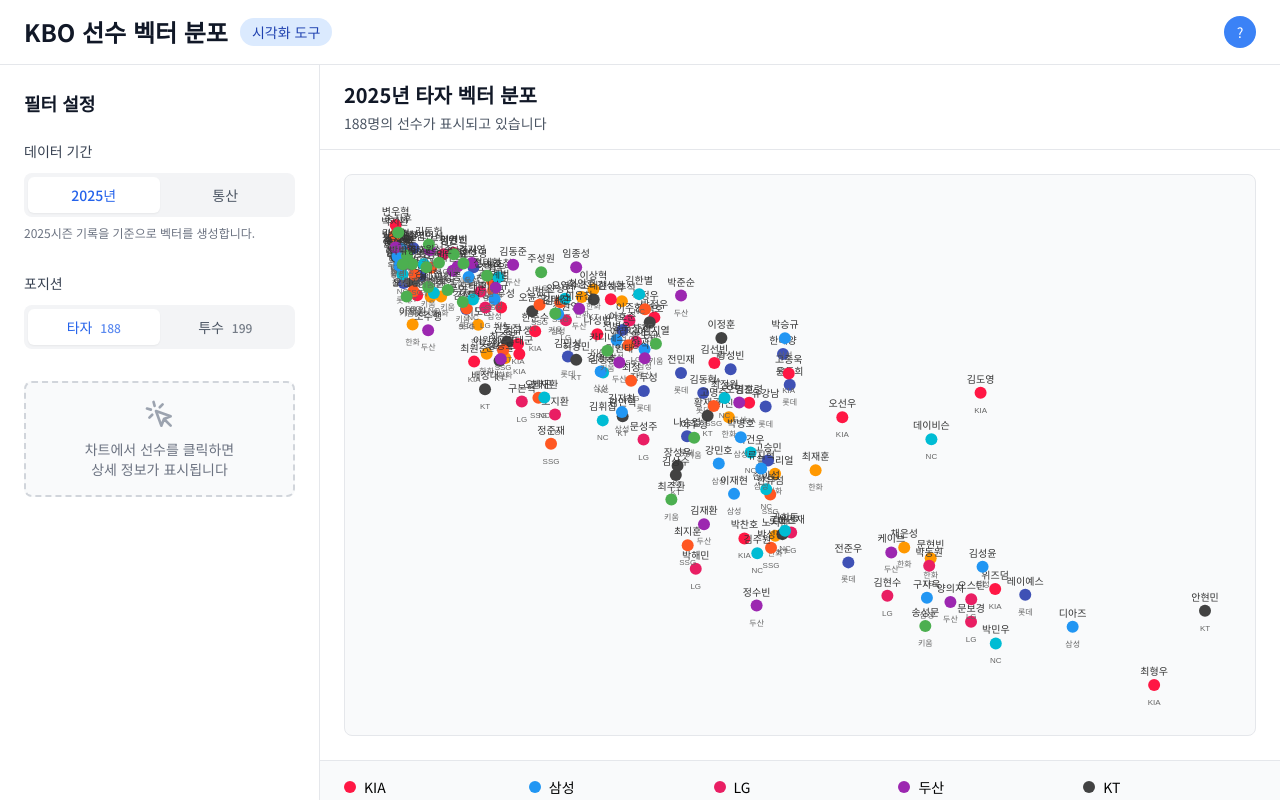
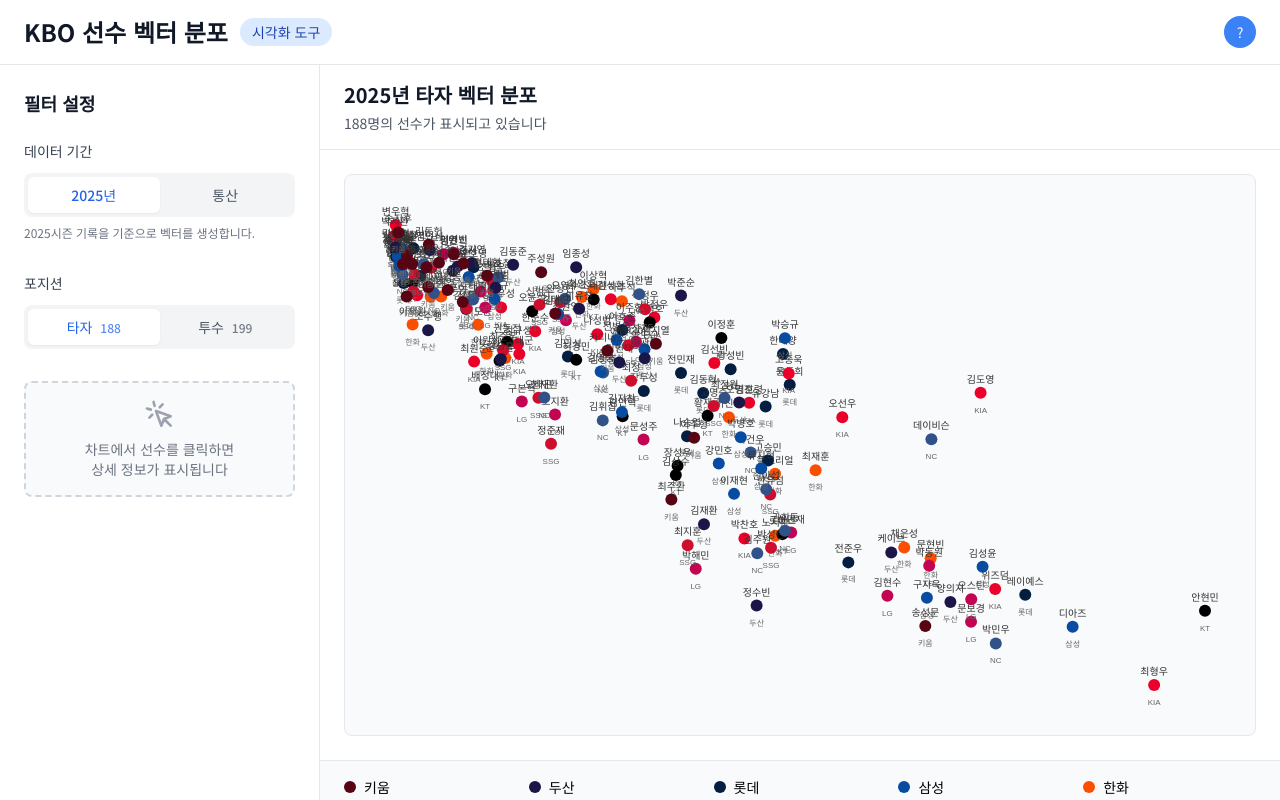
Before and after one commit to mattew8/KBOmantle, a SvelteKit app: page /visualize in a window 1280 px wide. Built offline with nearby package versions, Linux system fonts and the light colour scheme.

Commit message:
feat: team color codes

```diff
--- a/src/lib/components/GameComplete.svelte
+++ b/src/lib/components/GameComplete.svelte
@@ -2,6 +2,7 @@
   import { targetPlayer, dailyGameState, attemptCount } from '$lib/stores/game.js';
   import { getTimeUntilTomorrow } from '$lib/utils/daily.js';
   import { CONFIG, generateShareText } from '$lib/config.js';
+  import { getTeamColor } from '$lib/utils/teamColors.js';
   import { onMount, onDestroy } from 'svelte';
 
   let timeUntilTomorrow = getTimeUntilTomorrow();
@@ -136,7 +137,11 @@
           </div>
         </div>
         <h2 class="mb-1 text-xl font-semibold text-gray-900">{$targetPlayer.name}</h2>
-        <p class="mb-3 text-gray-600">{$targetPlayer.team}</p>
+        <div class="mb-3">
+          <span class="inline-block px-3 py-1 text-sm font-medium text-white rounded-md" style="background-color: {getTeamColor($targetPlayer.team)}">
+            {$targetPlayer.team}
+          </span>
+        </div>
 
         <!-- <div class="inline-flex space-x-4 text-sm text-gray-600">
           <span class="font-medium">.{$targetPlayer.타율?.toFixed(3).slice(1) || 'N/A'}</span>
--- a/src/lib/components/GuessHistory.svelte
+++ b/src/lib/components/GuessHistory.svelte
@@ -1,6 +1,7 @@
 <script lang="ts">
   import { guesses } from '../stores/game.js';
   import type { Guess } from '../stores/game.js';
+  import { getTeamColor } from '../utils/teamColors.js';
   import { onMount } from 'svelte';
 
   type SortKey = 'input' | 'name' | 'similarity';
@@ -239,7 +240,7 @@
                   <div class="flex-1 min-w-0">
                     <h3 class="text-sm font-semibold text-gray-900 sm:text-base">{guess.player.name}</h3>
                     <div class="flex flex-wrap gap-1 items-center mt-1">
-                      <span class="px-2 py-0.5 text-xs font-medium text-gray-700 bg-gray-100 rounded-md">
+                      <span class="px-2 py-0.5 text-xs font-medium text-white rounded-md" style="background-color: {getTeamColor(guess.player.team)}">
                         {guess.player.team}
                       </span>
                       <span class="px-2 py-0.5 text-xs font-medium text-gray-700 bg-gray-100 rounded-md">
--- a/src/lib/components/PlayerInput.svelte
+++ b/src/lib/components/PlayerInput.svelte
@@ -2,6 +2,7 @@
   import { allPlayers } from '../stores/players.js';
   import { currentInput, hasGuessedPlayer, gameMode } from '../stores/game.js';
   import { searchPlayers } from '../stores/players.js';
+  import { getTeamColor } from '../utils/teamColors.js';
   import type { Player } from '../utils/vector.js';
 
   interface Props {
@@ -133,7 +134,7 @@
             >
               <div class="text-sm font-medium text-gray-900">{player.name}</div>
               <div class="flex flex-wrap gap-1 items-center mt-1 text-xs text-gray-600 sm:gap-2">
-                <span class="px-2 py-1 text-xs text-gray-700 bg-gray-100 rounded">{player.team}</span>
+                <span class="px-2 py-1 text-xs text-white rounded font-medium" style="background-color: {getTeamColor(player.team)}">{player.team}</span>
                 <span class="hidden sm:inline">{player.type === 'pitcher' ? '투수' : '타자'}</span>
                 {#if player.type === 'pitcher'}
                   <span class="text-xs sm:text-xs">ERA {player.평균자책점?.toFixed(2) || 'N/A'}</span>
--- /dev/null
+++ b/src/lib/utils/teamColors.ts
@@ -0,0 +1,26 @@
+// 팀별 색상 매핑 (KBO 공식 팀 색상)
+export const TEAM_COLORS: Record<string, string> = {
+  '키움': '#570514',     // 키움 히어로즈 - 다크 레드
+  '두산': '#1A1748',     // 두산 베어스 - 다크 네이비
+  '롯데': '#041E42',     // 롯데 자이언츠 - 네이비
+  '삼성': '#074CA1',     // 삼성 라이온즈 - 블루
+  '한화': '#FC4E00',     // 한화 이글스 - 오렌지
+  'KIA': '#EA0029',      // KIA 타이거즈 - 레드
+  'LG': '#C30452',       // LG 트윈스 - 마젠타
+  'SSG': '#CE0E2D',      // SSG 랜더스 - 레드
+  'NC': '#315288',       // NC 다이노스 - 블루
+  'KT': '#000000'        // KT 위즈 - 블랙
+};
+
+// 팀 색상을 가져오는 헬퍼 함수
+export function getTeamColor(teamName: string): string {
+  return TEAM_COLORS[teamName] || '#666666'; // 기본값: 회색
+}
+
+// 팀 색상 목록을 반환하는 함수 (범례 등에 사용)
+export function getTeamColorEntries(): Array<{ team: string; color: string }> {
+  return Object.entries(TEAM_COLORS).map(([team, color]) => ({
+    team,
+    color
+  }));
+}
--- a/src/routes/visualize/+page.svelte
+++ b/src/routes/visualize/+page.svelte
@@ -3,6 +3,7 @@
   import type { Player } from '$lib/utils/vector';
   import { playerToVector, isBatter, isPitcher } from '$lib/utils/vector';
   import { calculateVectorSimilarity } from '$lib/utils/similarity';
+  import { TEAM_COLORS, getTeamColor, getTeamColorEntries } from '$lib/utils/teamColors';
   import hitters2025 from '$lib/data/hitters-2025.json';
   import hittersTotal from '$lib/data/hitters-total.json';
   import pitchers2025 from '$lib/data/pitchers-2025.json';
@@ -131,19 +132,7 @@
       padding + ((y - minY) / (maxY - minY)) * (height - 2 * padding)
     ]);
 
-    // 팀별 색상 매핑 (더 구분되는 색상으로 변경)
-    const teamColors: Record<string, string> = {
-      'KIA': '#FF1744',     // 빨강
-      '삼성': '#2196F3',    // 파랑
-      'LG': '#E91E63',      // 핑크
-      '두산': '#9C27B0',    // 보라
-      'KT': '#424242',      // 회색
-      'SSG': '#FF5722',     // 주황빨강
-      '롯데': '#3F51B5',    // 남색
-      '한화': '#FF9800',    // 주황
-      'NC': '#00BCD4',      // 청록
-      '키움': '#4CAF50'     // 초록
-    };
+    // 🎨 공통 팀 색상 사용
 
     // 연결선 그리기 함수
     const drawSimilarityLines = (targetIndex: number, color: string = '34, 197, 94') => {
@@ -210,7 +199,7 @@
     // 선수 포인트 그리기
     allPlayers.forEach((player, i) => {
       const [x, y] = currentNormalizedPoints[i];
-      const color = teamColors[player.team] || '#666666';
+      const color = getTeamColor(player.team);
       const isHovered = i === hoveredPlayerIndex;
       const isSelected = i === selectedPlayerIndex;
       const isSpecial = isHovered || isSelected;
@@ -888,46 +877,12 @@
       <!-- 범례 및 사용법 -->
       <div class="px-6 py-4 bg-gray-50 border-t border-gray-200">
         <div class="grid grid-cols-5 gap-3 mb-4 text-sm">
-          <div class="flex items-center">
-            <div class="mr-2 w-3 h-3 rounded-full" style="background-color: #FF1744;"></div>
-            <span>KIA</span>
-          </div>
-          <div class="flex items-center">
-            <div class="mr-2 w-3 h-3 rounded-full" style="background-color: #2196F3;"></div>
-            <span>삼성</span>
-          </div>
-          <div class="flex items-center">
-            <div class="mr-2 w-3 h-3 rounded-full" style="background-color: #E91E63;"></div>
-            <span>LG</span>
-          </div>
-          <div class="flex items-center">
-            <div class="mr-2 w-3 h-3 rounded-full" style="background-color: #9C27B0;"></div>
-            <span>두산</span>
-          </div>
-          <div class="flex items-center">
-            <div class="mr-2 w-3 h-3 rounded-full" style="background-color: #424242;"></div>
-            <span>KT</span>
-          </div>
-          <div class="flex items-center">
-            <div class="mr-2 w-3 h-3 rounded-full" style="background-color: #FF5722;"></div>
-            <span>SSG</span>
-          </div>
-          <div class="flex items-center">
-            <div class="mr-2 w-3 h-3 rounded-full" style="background-color: #3F51B5;"></div>
-            <span>롯데</span>
-          </div>
-          <div class="flex items-center">
-            <div class="mr-2 w-3 h-3 rounded-full" style="background-color: #FF9800;"></div>
-            <span>한화</span>
-          </div>
-          <div class="flex items-center">
-            <div class="mr-2 w-3 h-3 rounded-full" style="background-color: #00BCD4;"></div>
-            <span>NC</span>
-          </div>
-          <div class="flex items-center">
-            <div class="mr-2 w-3 h-3 rounded-full" style="background-color: #4CAF50;"></div>
-            <span>키움</span>
-          </div>
+          {#each getTeamColorEntries() as { team, color }}
+            <div class="flex items-center">
+              <div class="mr-2 w-3 h-3 rounded-full" style="background-color: {color};"></div>
+              <span>{team}</span>
+            </div>
+          {/each}
         </div>
 
         <div class="space-y-1 text-xs text-gray-500">
```
